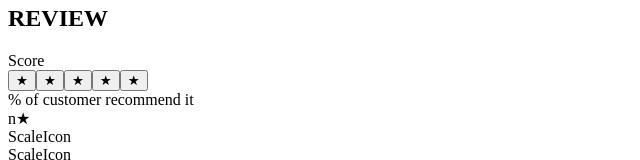
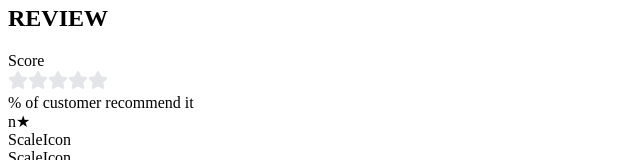
Before and after one commit to poaceae-team6/fec-catwalk, a React app: page / in a window 1280 px wide. Shown: the part 1402-1562 px from the top of the page, without its empty margins (0-640 px from the left). Built offline with nearby package versions, Linux system fonts and the light colour scheme; the HTML template or start-up script is replaced by a standard one.

Commit message:
Completed the StarRating component

```diff
--- a/client/src/components/review/reviewmain/StarRating.jsx
+++ b/client/src/components/review/reviewmain/StarRating.jsx
@@ -1,29 +1,49 @@
 import React, { useState } from "react";
-import styled from 'styled-components';
+import { FaStar } from "react-icons/fa";
 
 
 const StarRating = () => {
-  const [rating, setRating] = useState(0);
-  const [hover, setHover] = useState(0);
+  const [rating, setRating] = useState(null);
+  const [hover, setHover] = useState(null);
+
+  const starInputStyle = {
+    position: 'absolute',
+    top: 0,
+    left: 0,
+    width: '1px',
+    height: '1px',
+    clip: 'rect(1px, 1px, 1px, 1px)'
+  }
+
   return (
-    <div className="star-rating">
-      {[...Array(5)].map((star, index) => {
-        index += 1;
+
+    <div>
+      {[...Array(5)].map((star, i) => {
+        const ratingValue = i + 1;
+
         return (
-          <button
-            type="button"
-            key={index}
-            className={index <= (hover || rating) ? "on" : "off"}
-            onClick={() => setRating(index)}
-            onMouseEnter={() => setHover(index)}
-            onMouseLeave={() => setHover(rating)}
-          >
-            <span className="star">&#9733;</span>
-          </button>
+          <label key={i}>
+            <input
+              type= "radio"
+              name= "rating"
+              style = {starInputStyle}
+              value={ratingValue}
+              onClick={() => setRating(ratingValue)}
+              onMouseOver={() => setHover(ratingValue)}
+              onMouseOut={() => setHover(null)}
+            />
+            <FaStar
+              className="star"
+              color= {ratingValue <= (hover || rating) ? "#ffc107" : "#e4e5e9"}
+              size= {20}
+              onMouseEnter={() => setHover(ratingValue)}
+              onMouseLeave={() => setHover(null)}
+            />
+          </label>
         );
       })}
     </div>
-  );
+  )
 };
 
 export default StarRating;
```
Also changed, not shown: 1 other file (tests, documents, lock files or other folders).
